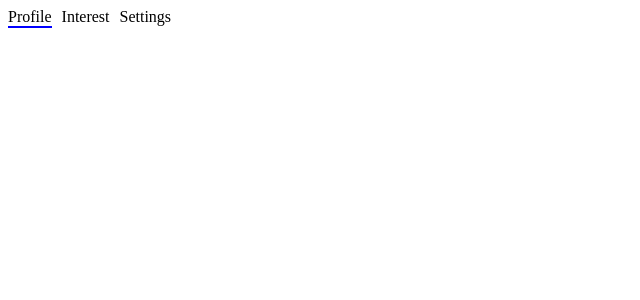
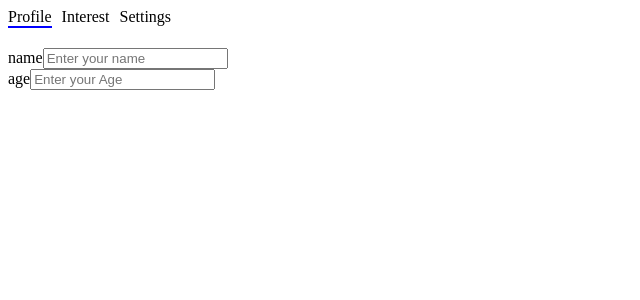
Before and after one commit to PrachiGoyal2001/vue-practice, a Vue app: page / in a window 1280 px wide. Shown: the top 300 px of the page, without its empty margins (0-640 px from the left). Built offline with nearby package versions, Linux system fonts and the light colour scheme.

Commit message:
completed practice for tab-dynamic form

```diff
--- a/src/App.vue
+++ b/src/App.vue
@@ -7,53 +7,64 @@ const formDetail = {
   Profile: {
     name: {
       label: 'name',
+      isRequired: true,
       value: '',
       type: 'text',
       placeholder: 'Enter your name',
-      validator: function (val) {
-        if (!val) return 'Name is Required'
+      validator: function () {
+        if (!this.value) return 'Name is Required'
       },
     },
     age: {
       label: 'age',
+      isRequired: true,
       value: '',
       type: 'number',
       placeholder: 'Enter your Age',
-      validator: function (val) {
-        if (!val) return 'Age is Required'
-        else if (val < 18 || val > 50) 'Age must be between 18 to 50'
+      validator: function () {
+        if (!this.value) return 'Age is Required'
+        if (this.value < 18 || this.value > 50) return 'Age must be between 18 to 50'
       },
     },
   },
   Interest: {
     'favourite-sport': {
-      name: 'Favourite Sport',
+      label: 'Favourite Sport',
+      isRequired: true,
       value: '',
       type: 'radio',
       options: ['Football', 'Hockey', 'Cricket'],
-      validator: function (val) {
-        if (!val) return 'Favourite sport is required'
+      validator: function () {
+        if (!this.value) return 'Favourite sport is required'
       },
     },
     'favourite-Hobby': {
-      name: 'Favourite Hobby',
-      value: '',
+      label: 'Favourite Hobby',
+      value: [],
+      isRequired: true,
       type: 'checkbox',
-      options: ['To play Indoor Game', 'To play Outdoor Game'],
-      validator: function (val) {
-        if (!val) return 'Favourite Hobby is required'
+      options: [
+        { label: 'To play Indoor Game', value: 'to_play_indoor_game' },
+        { label: 'To play Outdoor Game', value: 'to_play_outdoor_game' },
+      ],
+      validator: function () {
+        if (!this.value.length) return 'Favourite Hobby is required'
       },
     },
   },
   Settings: {
     mode: {
-      name: 'mode',
+      label: 'mode',
+      isRequired: true,
       value: '',
       type: 'select',
       placeholder: 'Enter your mode',
-      options: ['Light Mode', 'Dark Mode'],
-      validator: function (val) {
-        if (!val) return 'Mode is Required'
+      options: [
+        { label: 'Light Mode', value: 'light_mode' },
+        { label: 'Dark Mode', value: 'dark_mode' },
+      ],
+      validator: function () {
+        if (!this.value) return 'Mode is Required'
       },
     },
   },
--- a/src/components/DynamicForm.vue
+++ b/src/components/DynamicForm.vue
@@ -1,9 +1,75 @@
 <template>
-  <div></div>
+  <div>
+    <div v-for="(field, key, index) in activeFormField" :key="`${field}${index}`">
+      <div v-if="field.type === 'text'">
+        <label :for="field.label">{{ field.label }} </label>
+        <input
+          type="text"
+          v-model="field.value"
+          :placeholder="field.placeholder"
+          :id="field.label"
+        />
+      </div>
+      <div v-if="field.type === 'number'">
+        <label :for="field.label">{{ field.label }} </label>
+        <input
+          type="number"
+          v-model="field.value"
+          :placeholder="field.placeholder"
+          :id="field.label"
+        />
+      </div>
+      <div v-if="field.type === 'radio'">
+        {{ field.label }}
+        <div v-for="(option, index) in field.options" :key="`${option}${index}`">
+          <input
+            type="radio"
+            :id="option"
+            :name="field.label"
+            :value="option"
+            v-model="field.value"
+          />
+          <label :for="option"> {{ option }} </label>
+        </div>
+      </div>
+      <div v-if="field.type === 'checkbox'">
+        {{ field.label }}
+        <div v-for="(option, index) in field.options" :key="`${option.value}${index}`">
+          <input
+            type="checkbox"
+            :id="option.value"
+            :name="field.label"
+            :value="option.value"
+            v-model="field.value"
+          />
+          <label :for="option.value"> {{ option.label }} </label>
+        </div>
+      </div>
+      <div v-if="field.type === 'select'">
+        {{ field.label }}
+        <select v-model="field.value">
+          <option v-for="option in field.options" :key="option.value" :value="option.value">
+            {{ option.value }}
+          </option>
+        </select>
+      </div>
+      <div class="error-message" v-if="isValidate">
+        {{ field.validator() }}
+      </div>
+    </div>
+    <button
+      v-if="activeTab === Object.keys(formDetail)[Object.keys(formDetail).length - 1]"
+      @click="submitForm"
+    >
+      Submit
+    </button>
+  </div>
 </template>
 
 <script setup>
-defineProps({
+import { ref, computed, watch } from 'vue'
+
+const props = defineProps({
   activeTab: {
     type: String,
     required: true,
@@ -14,6 +80,51 @@ defineProps({
     default: () => {},
   },
 })
+
+const formFields = ref(props.formDetail)
+const isValidate = ref(false)
+const allRequiredFieldsFilled = ref(true)
+const result = ref({})
+
+const activeFormField = computed(() => formFields.value[props.activeTab])
+
+const checkRequiredFieldsAdded = () => {
+  Object.keys(formFields.value).forEach((tabFields) => {
+    const tabField = formFields.value[tabFields]
+    allRequiredFieldsFilled.value &&
+      Object.keys(tabField).forEach((field) => {
+        if (tabField[field].isRequired) {
+          if (
+            (tabField[field].type === 'checkbox' && !tabField[field].value.length) ||
+            !tabField[field].value
+          ) {
+            allRequiredFieldsFilled.value = false
+            return
+          }
+        }
+      })
+  })
+}
+
+const submitForm = () => {
+  isValidate.value = true
+  allRequiredFieldsFilled.value = true
+  checkRequiredFieldsAdded()
+  if (allRequiredFieldsFilled.value) {
+    Object.keys(formFields.value).forEach((tabFields) => {
+      const tabField = formFields.value[tabFields]
+      Object.keys(tabField).forEach((field) => {
+        result.value[field] = tabField[field].value
+      })
+    })
+    console.log(result.value)
+  }
+}
 </script>
 
-<style scoped></style>
+<style scoped>
+.error-message {
+  color: red;
+  margin: 10px 0px;
+}
+</style>
--- a/src/components/Tab.vue
+++ b/src/components/Tab.vue
@@ -10,8 +10,8 @@
       >
         {{ tab }}
       </div>
-      <slot name="tab-content" :activeTab="activeTab" />
     </div>
+    <slot name="tab-content" :activeTab="activeTab" />
   </div>
 </template>
 
@@ -33,6 +33,7 @@ const activeTab = ref(props.allTabs?.[0])
 .all-tabs {
   display: flex;
   gap: 10px;
+  margin-bottom: 20px;
 }
 .active-tab {
   border-bottom: 2px solid blue;
```
